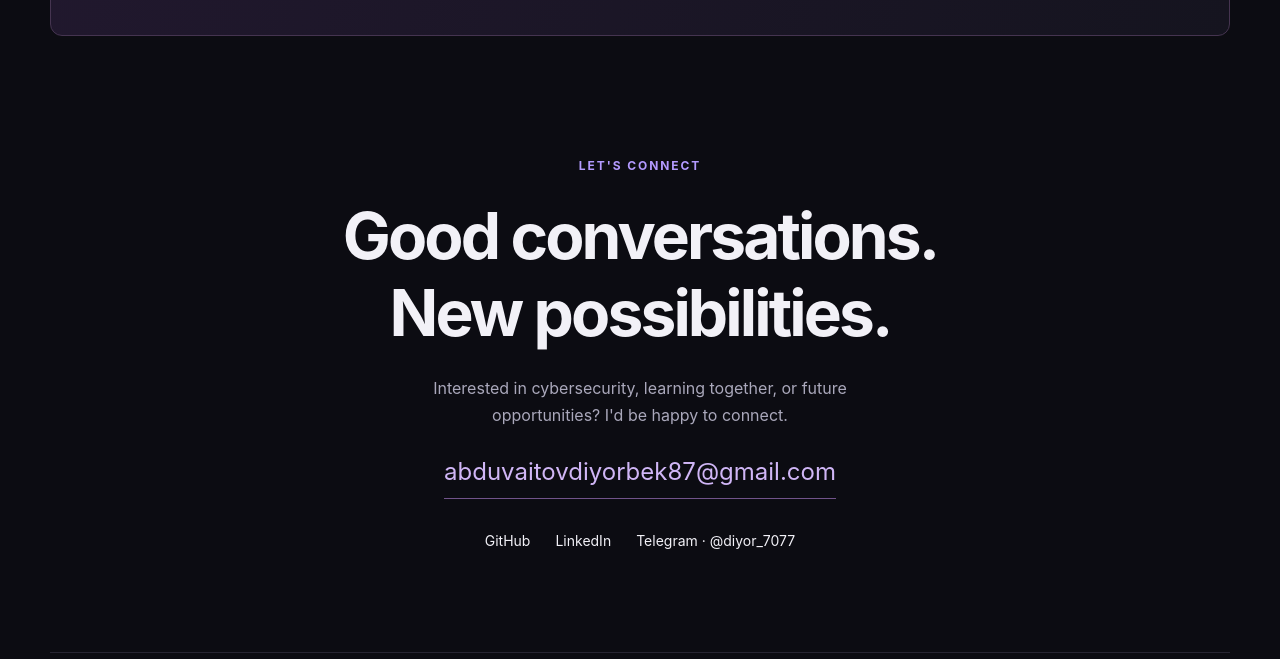
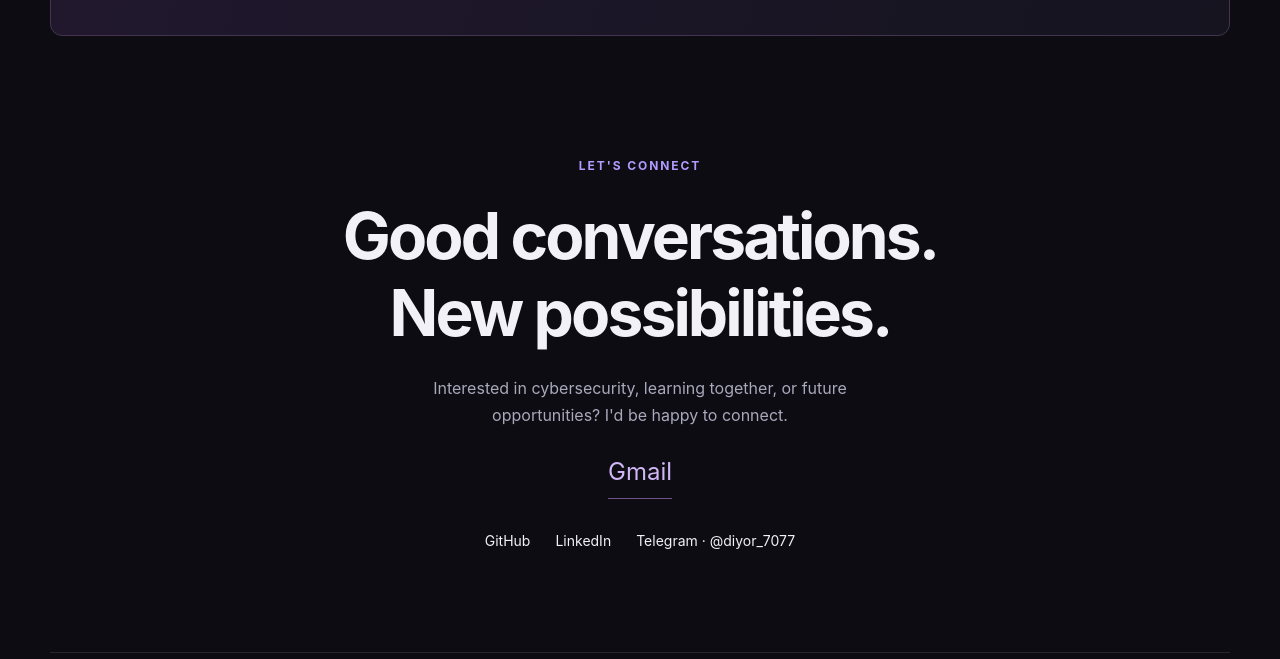
Before and after one commit to diyorbekabduvaitov/diyorbekabduvaitov.github.io, a plain HTML site: page index.html in a window 1280 px wide. Shown: the part 4199-4858 px from the top of the page. Drawn offline with Linux system fonts and the light colour scheme.

Commit message:
Show Gmail label in contact section

```diff
--- a/index.html
+++ b/index.html
@@ -85,7 +85,7 @@
       <div class="certificates"><h3 data-i18n="certificatesLabel">Certificates</h3><ul><li><span class="cert-icon" aria-hidden="true">◇</span><div><h4>Red-0: Fundamentals of Penetration Testing</h4><p>Haad Learning Center</p></div><time datetime="2026-10">2026</time></li><li><span class="cert-icon" aria-hidden="true">◇</span><div><h4>Certified Cyber Security Analyst (C3SA)</h4><p>CyberWarFare Labs</p></div><time datetime="2026-10">2026</time></li><li><span class="cert-icon" aria-hidden="true">◇</span><div><h4>Certified Blue Team Fundamentals (BTF)</h4><p>CyberWarFare Labs</p></div><time datetime="2026-10">2026</time></li><li><span class="cert-icon" aria-hidden="true">◇</span><div><h4>OPSWAT Cybersecurity Fundamentals Associate</h4><p>OPSWAT Academy · OCFA</p></div><time datetime="2026-10">2026</time></li></ul></div></div>
     </div></section>
     <section class="section container" id="resume" aria-labelledby="resume-title"><div class="resume-banner"><div><p class="eyebrow" data-i18n="resumeLabel">THE FULL PICTURE</p><h2 id="resume-title" data-i18n="resumeTitle">My background, in one place.</h2><p data-i18n="resumeBody">Education, skills, certificates and practical experience.</p></div><div class="button-row"><a class="button secondary" href="assets/diyorbek-abduvaitov-resume.pdf" target="_blank" rel="noopener" data-i18n="viewCV">View resume · PDF</a><a class="button primary" href="assets/diyorbek-abduvaitov-resume.pdf" download="Diyorbek-Abduvaitov-Resume.pdf" data-i18n="downloadCV">Download PDF</a></div></div></section>
-    <section class="section container contact" id="contact" aria-labelledby="contact-title"><p class="eyebrow" data-i18n="contactLabel">LET'S CONNECT</p><h2 id="contact-title" data-i18n="contactTitle">Good conversations.<br>New possibilities.</h2><p data-i18n="contactBody">Interested in cybersecurity, learning together, or future opportunities? I'd be happy to connect.</p><a class="email-link" href="mailto:abduvaitovdiyorbek87@gmail.com">abduvaitovdiyorbek87@gmail.com</a><div class="contact-links"><a href="https://github.com/diyorbekabduvaitov" target="_blank" rel="noopener">GitHub</a><a href="https://www.linkedin.com/in/diyorbek-abduvaitov" target="_blank" rel="noopener">LinkedIn</a><a href="https://t.me/diyor_7077" target="_blank" rel="noopener">Telegram · @diyor_7077</a></div></section>
+    <section class="section container contact" id="contact" aria-labelledby="contact-title"><p class="eyebrow" data-i18n="contactLabel">LET'S CONNECT</p><h2 id="contact-title" data-i18n="contactTitle">Good conversations.<br>New possibilities.</h2><p data-i18n="contactBody">Interested in cybersecurity, learning together, or future opportunities? I'd be happy to connect.</p><a class="email-link" href="mailto:abduvaitovdiyorbek87@gmail.com">Gmail</a><div class="contact-links"><a href="https://github.com/diyorbekabduvaitov" target="_blank" rel="noopener">GitHub</a><a href="https://www.linkedin.com/in/diyorbek-abduvaitov" target="_blank" rel="noopener">LinkedIn</a><a href="https://t.me/diyor_7077" target="_blank" rel="noopener">Telegram · @diyor_7077</a></div></section>
   </main>
   <footer class="container footer"><a class="brand" href="#home"><span class="brand-mark">d<span>.</span></span><span>Diyorbek Abduvaitov</span></a><p>© <span id="year">2026</span> <span data-i18n="footer">Built with curiosity. Made for GitHub Pages.</span></p><a href="#home" data-i18n="backTop">Back to top</a></footer>
 </body>
```
Also changed, not shown: 1 other file.
